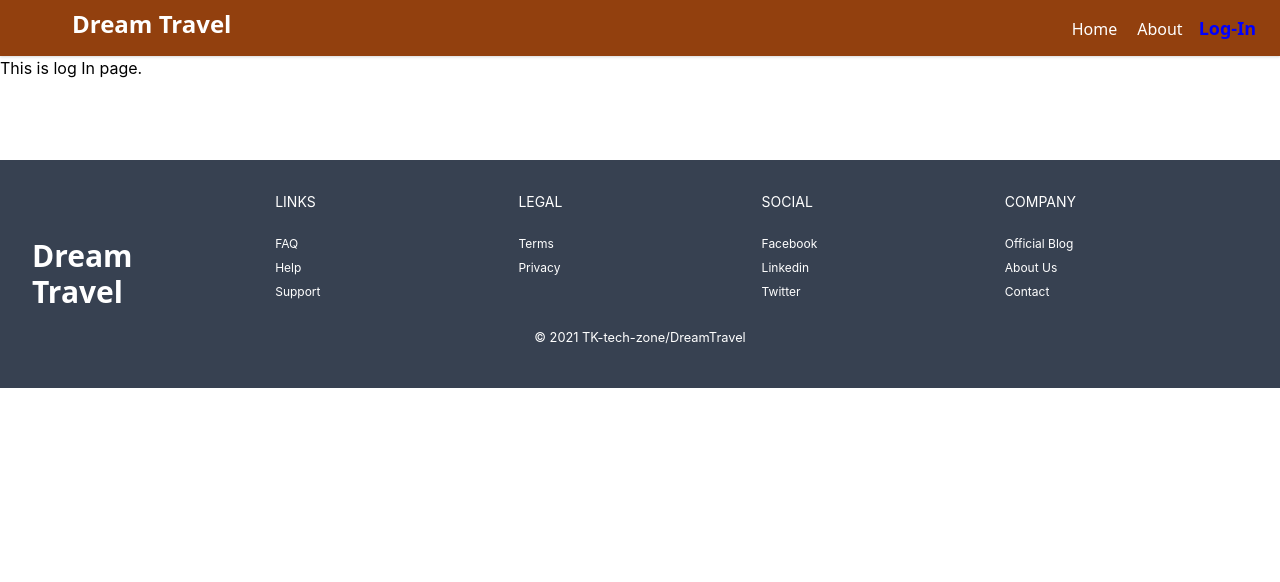
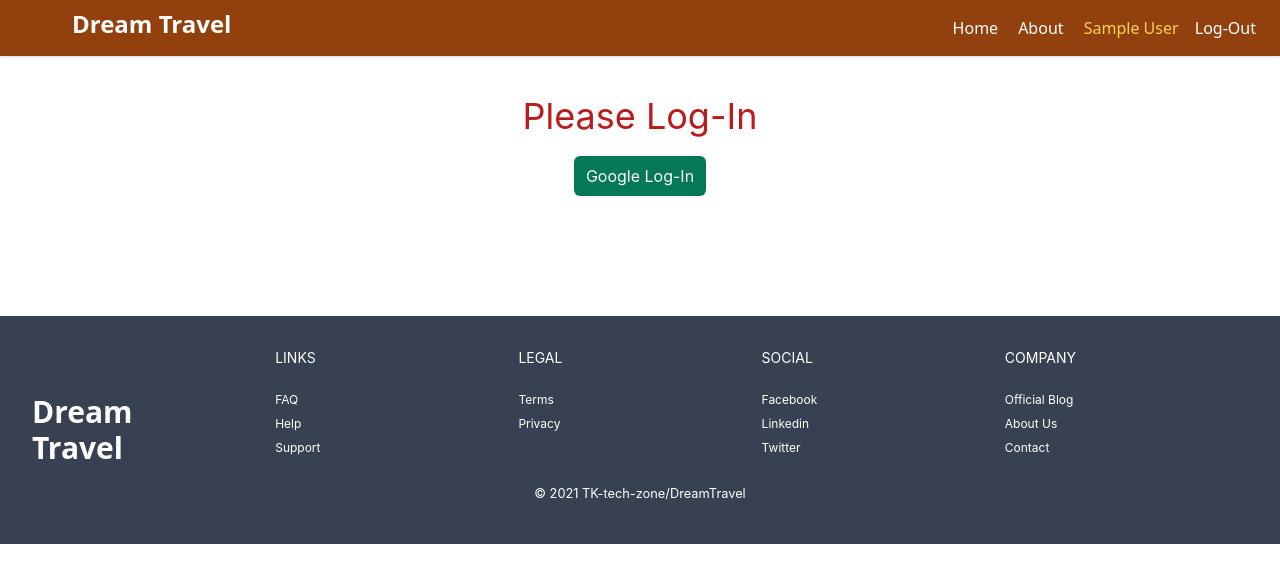
Before and after one commit to TitasKanti/dream-travel, a React (Create React App) app: page /signIn in a window 1280 px wide. Shown: the top 582 px of the page. Built offline with nearby package versions, Linux system fonts and the light colour scheme; no server answers; sample sign-in values are in the browser's storage.

Commit message:
google auth rediect private route reload all fixed and updated

```diff
--- a/src/App.js
+++ b/src/App.js
@@ -7,10 +7,13 @@ import Home from './Components/Home/Home';
 import SignIn from './Components/SignIn/SignIn';
 import NotFound from './Components/NotFound/NotFound';
 import TourDetail from './Components/TourDetail/TourDetail';
+import AuthProvider from './Context/AuthProvider';
+import PrivateRoute from './Components/PrivateRoute/PrivateRoute';
 
 function App() {
   return (
     <div>
+      <AuthProvider>
         <Router>
           <Header></Header>
           <Switch>
@@ -26,15 +29,16 @@ function App() {
             <Route exact path="/signIn">
               <SignIn></SignIn>
             </Route>
-          <Route exact path="/tourDetail/:id">
+            <PrivateRoute exact path="/tourDetail/:id">
               <TourDetail></TourDetail>
-          </Route>
+            </PrivateRoute>
             {/* <Route exact path="/notFound">
             <NotFound></NotFound>
           </Route> */}
           </Switch>
           <Footer></Footer>
         </Router>
+      </AuthProvider>
     </div>
   );
 }
--- a/src/Components/Header/Header.js
+++ b/src/Components/Header/Header.js
@@ -1,7 +1,9 @@
 import React from 'react';
 import { NavLink } from 'react-router-dom';
+import useAuth from '../../hooks/useAuth';
 
 const Header = () => {
+    const { user, logOut } = useAuth();
     return (
         <div>
             <nav className="font-sans flex flex-col text-center content-center sm:flex-row sm:text-left sm:justify-between py-2 px-6 bg-yellow-800 text-white shadow sm:items-baseline w-full">
@@ -20,19 +22,20 @@ const Header = () => {
                     <NavLink to="/home" activeStyle={{ fontWeight: "bold", color: "khaki" }} className="text-md no-underline ml-3 px-1">Home</NavLink>
 
                     <NavLink to="/about" activeStyle={{ fontWeight: "bold", color: "khaki" }} className="text-md no-underline ml-3 px-1">About</NavLink>
+                    <span className="text-yellow-300 mx-3"> {user.displayName} </span>
 
-                    <NavLink to="/signIn" activeStyle={{ fontWeight: "bold", color: "blue" }} className="text-lg no-underline ml-3">Log-In</NavLink>
+                    {/* <NavLink to="/signIn" activeStyle={{ fontWeight: "bold", color: "blue" }} className="text-lg no-underline ml-3">Log-In</NavLink> */}
 
                     {/* <NavLink to="/allServices" activeStyle={{ fontWeight: "bold", color: "blue" }} className="text-md no-underline text-grey-darker ml-3 px-1">Services</NavLink> */}
 
                     {/* <NavLink to="/reviews" activeStyle={{ fontWeight: "bold", color: "blue" }} className="text-md no-underline text-grey-darker ml-3 px-1">Reviews</NavLink>
                     <span className="text-blue-700 mx-3"> {user.displayName} </span> */}
-                    {/* {
-                        user.email ?
-                            <button className="text-red-700" onClick={logOut}>Sign-Out</button>
+                    {
+                        user?.email ?
+                            <button className="text-white" onClick={logOut}>Log-Out</button>
                             :
-                            <NavLink to="/signin" activeStyle={{ fontWeight: "bold", color: "blue" }} className="text-md no-underline text-grey-darker ml-3 px-1">Sign-In</NavLink>
-                    } */}
+                            <NavLink to="/signIn" activeStyle={{ fontWeight: "bold", color: "khaki" }} className="text-md no-underline text-grey-darker ml-3 px-1">Log-In</NavLink>
+                    }
 
 
                 </div>
--- /dev/null
+++ b/src/Components/PrivateRoute/PrivateRoute.js
@@ -0,0 +1,37 @@
+import React from 'react';
+import { Redirect, Route } from 'react-router';
+import useAuth from '../../hooks/useAuth';
+import CircularProgress from '@mui/material/CircularProgress';
+import Box from '@mui/material/Box';
+
+const PrivateRoute = ({ children, ...rest }) => {
+    const { user, isLoading } = useAuth();
+    if (isLoading) {
+        return (
+            //mui spinner
+            <div className="flex justify-center items-center m-2">
+                <Box sx={{ display: 'flex' }}>
+                    <CircularProgress />
+                    <CircularProgress />
+                </Box>
+            </div>
+        );
+    }
+    return (
+        <Route
+            {...rest}
+            render={({ location }) => user.email ?
+                children :
+                <Redirect
+                    to={{
+                        pathname: '/signIn',
+                        state: { from: location }
+                    }}
+                />
+            }
+        >
+        </Route>
+    );
+};
+
+export default PrivateRoute;
--- a/src/Components/SignIn/SignIn.js
+++ b/src/Components/SignIn/SignIn.js
@@ -1,11 +1,26 @@
 import React from 'react';
+import { useHistory, useLocation } from 'react-router';
+import useAuth from '../../hooks/useAuth';
 
 const SignIn = () => {
+    const { signInWithGoogle } = useAuth();
+    const location = useLocation();
+    const history = useHistory();
+    const redirect_uri = location.state?.from || '/home';
+
+
+    const handleGoogleLogIn = () => {
+        signInWithGoogle()
+            .then(result => {
+                history.push(redirect_uri);
+            })
+    }
     return (
-        <div>
-            <h2>This is log In page.</h2>
+        <div className="text-center p-10">
+            <h2 className="text-4xl mb-5 text-red-700">Please Log-In</h2>
+            <button className="bg-green-700 px-3 py-2 text-white rounded-md" onClick={handleGoogleLogIn}>Google Log-In</button>
         </div>
     );
 };
 
-export default SignIn; <h2>This is log In page.</h2>
+export default SignIn;
--- /dev/null
+++ b/src/Context/AuthProvider.js
@@ -0,0 +1,15 @@
+import React, { createContext } from 'react';
+import useFirebase from '../hooks/useFirebase';
+
+export const AuthContext = createContext();
+
+const AuthProvider = ({ children }) => {
+    const allcontexts = useFirebase();
+    return (
+        <AuthContext.Provider value={allcontexts}>
+            {children}
+        </AuthContext.Provider>
+    );
+};
+
+export default AuthProvider;
--- a/src/Firebase/firebase.config.js
+++ b/src/Firebase/firebase.config.js
@@ -1,10 +1,10 @@
 const firebaseConfig = {
-    apiKey: process.env.REACT_APP_FIREBASE_API_KEY,
-    authDomain: process.env.REACT_APP_FIREBASE_AUTH_DOMAIN,
-    projectId: process.env.REACT_APP_FIREBASE_PROJECT_ID,
-    storageBucket: process.env.REACT_APP_FIREBASE_STORAGE_BUCKET,
-    messagingSenderId: process.env.REACT_APP_FIREBASE_MESSAGING_SENDER_ID,
-    appId: process.env.REACT_APP_FIREBASE_APP_ID,
+    apiKey: "AIzaSyA-qpRwk9Dep4k9AHXCANr3HH4mB4SsB3E",
+    authDomain: "dreamtravel-399f8.firebaseapp.com",
+    projectId: "dreamtravel-399f8",
+    storageBucket: "dreamtravel-399f8.appspot.com",
+    messagingSenderId: "52088696959",
+    appId: "1:52088696959:web:817a11195ee9eb19d40f4a"
 };
 
 export default firebaseConfig;
--- /dev/null
+++ b/src/hooks/useAuth.js
@@ -0,0 +1,8 @@
+import { useContext } from 'react';
+import { AuthContext } from '../Context/AuthProvider';
+
+const useAuth = () => {
+    return useContext(AuthContext);
+};
+
+export default useAuth;
--- /dev/null
+++ b/src/hooks/useFirebase.js
@@ -0,0 +1,50 @@
+import { getAuth, signInWithPopup, GoogleAuthProvider, signOut, onAuthStateChanged } from "firebase/auth";
+import { useEffect, useState } from "react";
+import initializeAuthentication from "../Firebase/firebase.init";
+
+//initializing firebase configuration
+initializeAuthentication();
+
+const useFirebase = () => {
+    const [user, setUser] = useState({});
+    const [isLoading, setIsLoading] = useState(true);
+
+    const auth = getAuth();
+    const googleProvider = new GoogleAuthProvider();
+
+    const signInWithGoogle = () => {
+        setIsLoading(true);
+        return signInWithPopup(auth, googleProvider)
+            .finally(() => setIsLoading(false));
+    }
+
+    // user state change observer
+    useEffect(() => {
+        const unsubscribed = onAuthStateChanged(auth, user => {
+            if (user) {
+                setUser(user);
+            }
+            else {
+                setUser({})
+            }
+            setIsLoading(false);
+        });
+        return () => unsubscribed;
+    }, [])
+
+    const logOut = () => {
+        setIsLoading(true);
+        signOut(auth)
+            .then(() => { })
+            .finally(() => setIsLoading(false));
+    }
+
+    return {
+        user,
+        isLoading,
+        signInWithGoogle,
+        logOut
+    }
+}
+
+export default useFirebase;
```
Lines whose indentation alone changed are shown as unchanged.
